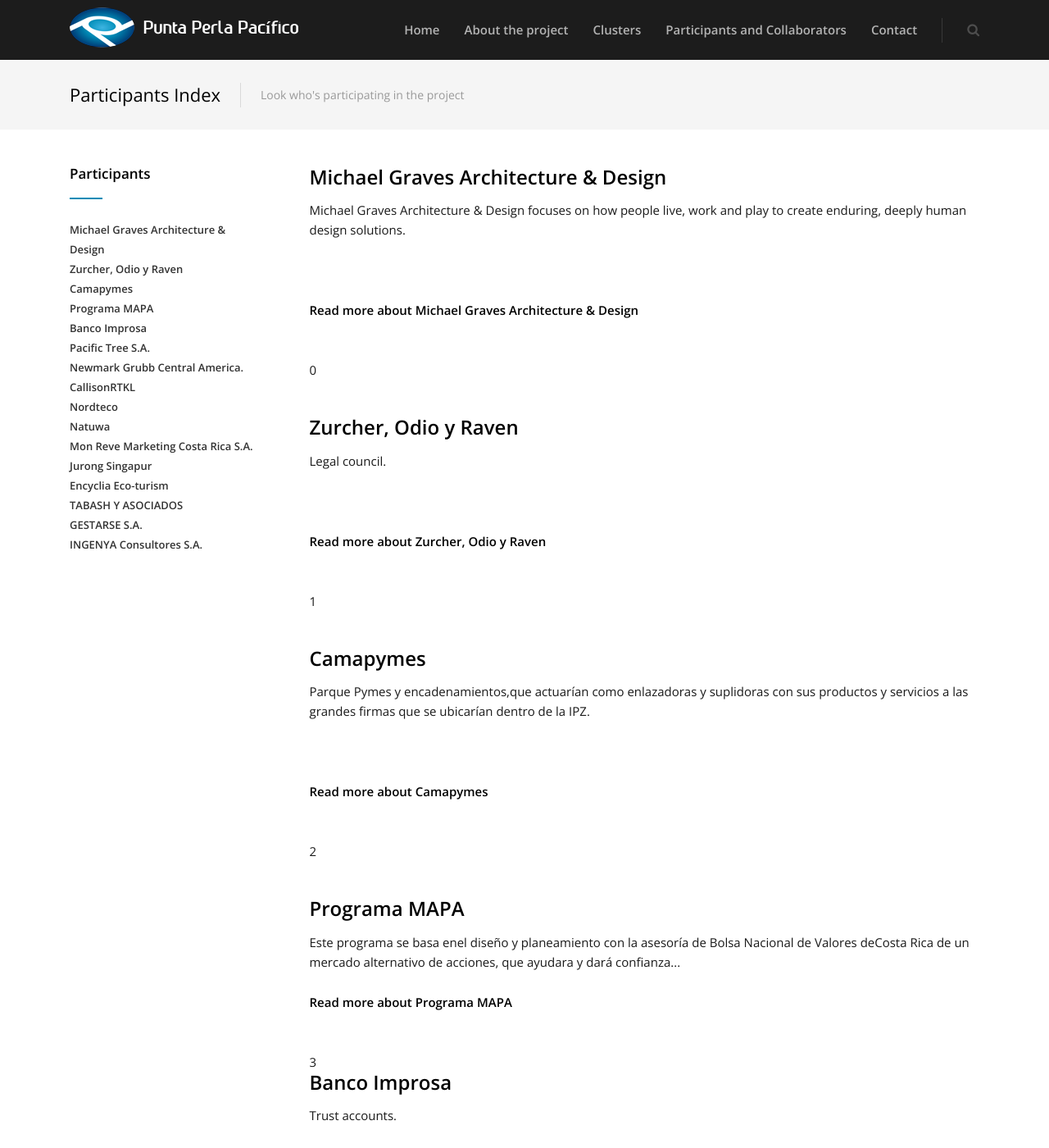
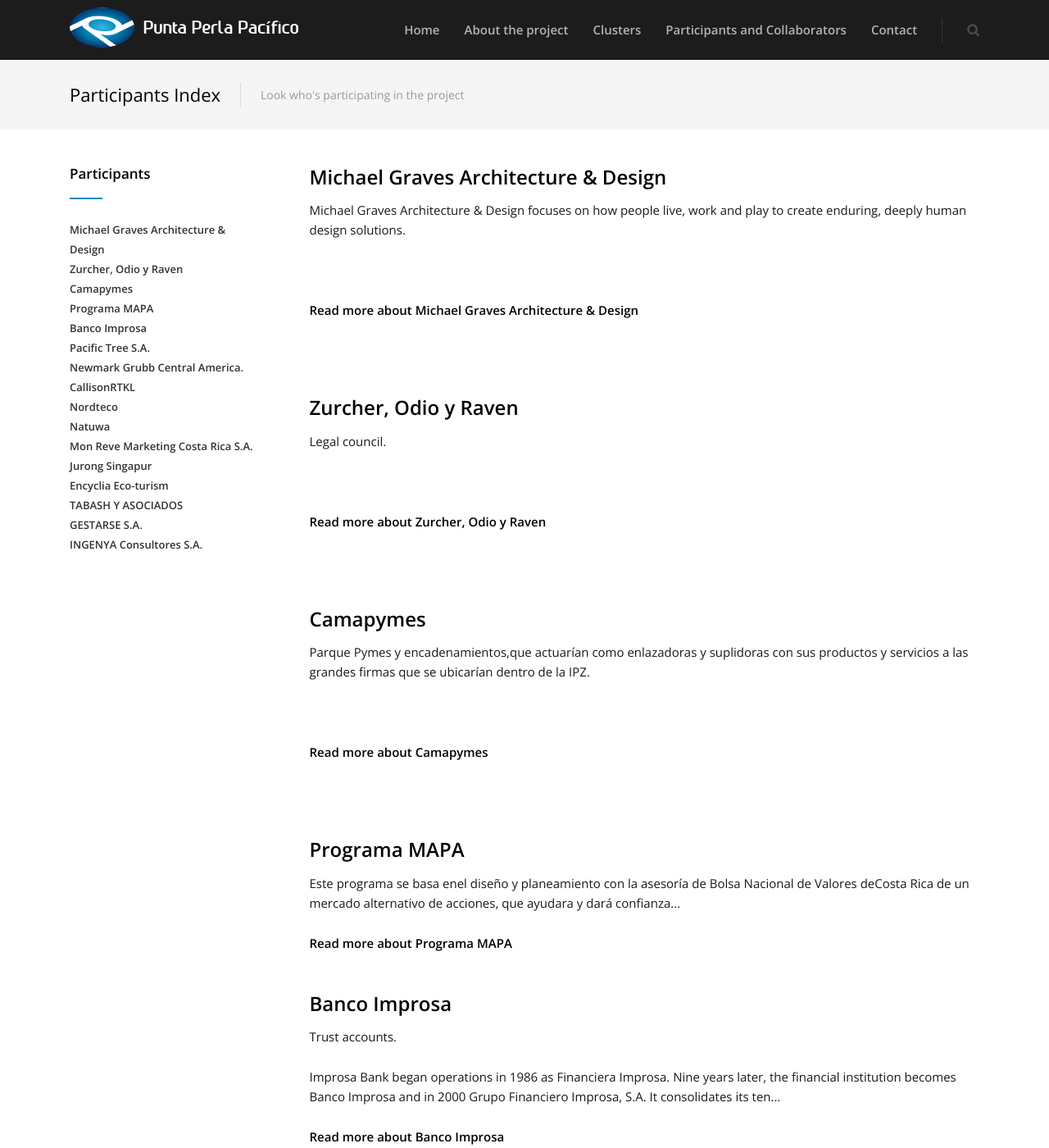
Before and after one commit to guayom/ppp, a Jekyll site: the page built from participants.md, in a window 1280 px wide and 1400 px high. Shown: the whole window at 82% size. Built offline with Jekyll 4.4.1, drawn with Linux system fonts in a browser that asks for light colours; nearby versions of some CDN libraries.

Commit message:
Removed order var from participants

```diff
--- a/participants.md
+++ b/participants.md
@@ -11,5 +11,4 @@
   <br/>
   <p class="read-more"><a href="{{ participant.url }}" title="{{ participant.title }}">Read more about {{ participant.title }}</a></p>
   <br/>
-  {{participant.order}}
 {% endfor %}
```
